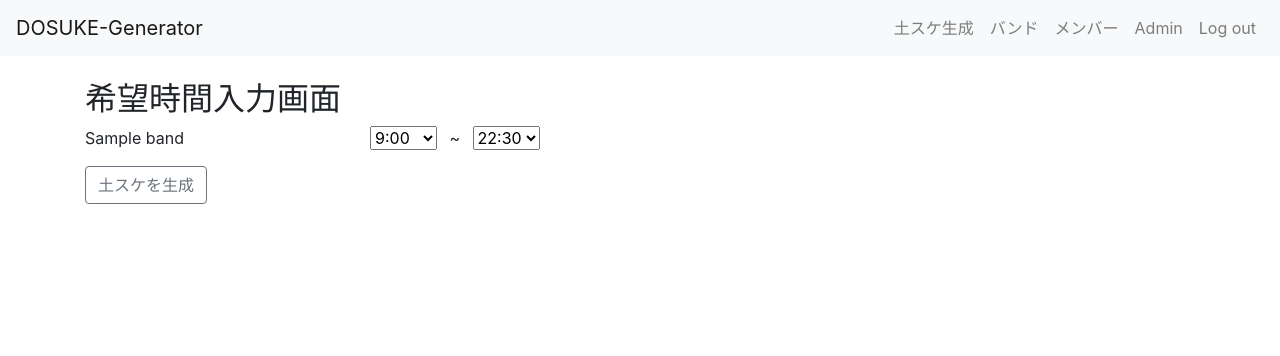
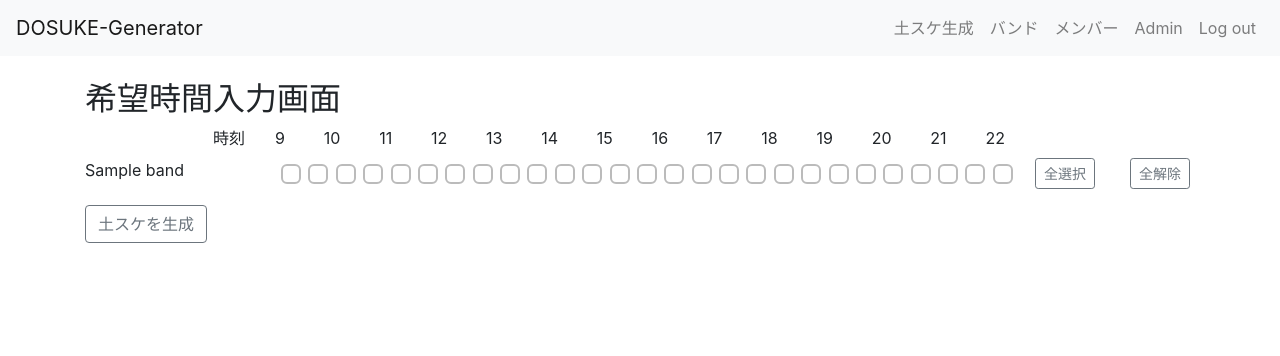
Before and after one commit to bbladr/dosuke_generator, a Django app: page / in a window 1280 px wide. Shown: the top 356 px of the page. Run offline with Django 3.2, Linux system fonts and the light colour scheme; a user stored in the database is signed in; tables that the repository leaves empty hold one stand-in row (values such as "Sample post"); some libraries are stand-ins or nearby versions.

Commit message:
change forms

```diff
--- /dev/null
+++ b/dosuke/static/dosuke/css/dosuke.css
@@ -0,0 +1,33 @@
+::selection {
+  background-color: #fff;
+}
+
+input[type=checkbox] {
+  display: none;
+}
+
+.form-check-label {
+  box-sizing: border-box;
+  position: relative;
+  display: inline-block;
+  margin-left: 6px;
+  padding: 0px;
+  border-radius: 0px;
+  vertical-align: middle;
+  cursor: pointer;
+}
+.form-check-label:after {
+  position: absolute;
+  top: 50%;
+  left: 0px;
+  display: block;
+  margin-top: -10px;
+  width: 20px;
+  height: 20px;
+  border: 2px solid #bbb;
+  border-radius: 6px;
+  content: '';
+}
+input[type=checkbox]:checked + .form-check-label:after {
+  background-color: orange;
+}
--- a/dosuke/templates/dosuke/generate.html
+++ b/dosuke/templates/dosuke/generate.html
@@ -4,27 +4,42 @@
   <div class="row my-4">
     <div class="col-12">
       <h2>希望時間入力画面</h2>
-      <form action="result/" method="get">
+      <form action="result/" method="post">
+        <div class="row mb-2">
+          <div class="col-2 text-right">
+            時刻
+          </div>
+          <div class="col-8 d-flex justify-content-between">
+            {% with ''|center:14 as range %}
+              {% for _ in range %}
+                <div class="d-inline">{{ forloop.counter|add:"8" }}</div>
+              {% endfor %}
+            {% endwith %}
+          </div>
+        </div>
         {% csrf_token %}
         {% for band in bands %}
-        <div class="row mb-2">
-          <div class="col-3">
-            {{ band }}
+          <div class="row mb-2">
+            <div class="col-2">
+              {{ band }}
+            </div>
+            <div class="col-8 d-flex justify-content-between">
+              {% with ''|center:27 as range %}
+                {% for _ in range %}
+                  <div class="form-check form-check-inline">
+                    <input class="form-check-input {{ band }}" type="checkbox" id="{{ band }}_{{ forloop.counter0 }}" name="{{ band }}_{{ forloop.counter0 }}">
+                    <label class="form-check-label {{ band }}" for="{{ band }}_{{ forloop.counter0 }}"></label>
+                  </div>
+                {% endfor %}
+              {% endwith %}
+            </div>
+            <div class="col-1">
+              <button type="button" class="btn btn-outline-secondary btn-sm select-all" name="{{ band }}">全選択</button>
+            </div>
+            <div class="col-1">
+              <button type="button" class="btn btn-outline-secondary btn-sm non-select-all" name="{{ band }}">全解除</button>
+            </div>
           </div>
-          <div class="col-6">
-            <select id="{{ band }}_start" class="mr-2" name="{{ band }}_start">
-              {% for label in time_labels|slice:":-1" %}
-                <option value=" {{ forloop.counter0 }}" {% if label == '9:00' %}selected{% endif %}>{{ label }}</option>
-              {% endfor %}
-            </select>
-            ~
-            <select id="{{ band }}_end" class="ml-2" name="{{ band }}_end">
-              {% for label in time_labels|slice:"1:" %}
-                <option value=" {{ forloop.counter }}" {% if label == '22:30' %}selected{% endif %}>{{ label }}</option>
-              {% endfor %}
-            </select>
-          </div>
-        </div>
         {% endfor %}
         <input type="submit" class="btn btn-outline-secondary mt-2" value="土スケを生成">
       </form>
--- a/dosuke/views.py
+++ b/dosuke/views.py
@@ -103,27 +103,22 @@ class GenerateView(LoginRequiredMixin, TemplateView):
 class ResultView(TemplateView):
     template_name = "dosuke/result.html"
 
-    # TODO パスに param が入るのが単純にダサいので Result モデルを作るか、generate ページの POST で1ページに収めるかする
-    def get(self, request, **kwargs):
+    def post(self, request, **kwargs):
         # まずは req から必要な値を抽出
         params = {}
-        for key in [key for key in request.GET if re.search('_', key)]: # アンダーバーが入っていたら希望時間用の値として判断する
-            params[key] = int(request.GET[key])
-        # params を降順ソートして
-        hoped_time_edges = {}
-        for key, value in sorted(params.items(), key=lambda x: x[0], reverse=True):
-            if re.search('_start', key):
-                band = key[:-6]
-                hoped_time_edges[band] = [value]
-            elif re.search('_end', key):
-                band = key[:-4]
-                if hoped_time_edges[band]:
-                    hoped_time_edges[band].append(value)
+        for key in [key for key in request.POST if re.search('_', key)]: # アンダーバーが入っていたら希望時間用の値として判断する
+            # アンダーバーを境目にバンド名とコマ番を取得
+            l = key.split('_')
+            band = l[0]
+            time = l[1]
+            if not band in params.keys():
+                params[band] = [time]
             else:
-                continue
-        print(hoped_time_edges)
+                params[band].append(time)
+
+        timetables = getTimetables(params)
         context = {
-            'timetables': [['a']],
+            'timetables': timetables,
             'time_labels': getTimeLavel()
         }
         return self.render_to_response(context)
```
Also changed, not shown: dosuke/static/dosuke/js/dosuke.js (added, +40 -0 lines).
